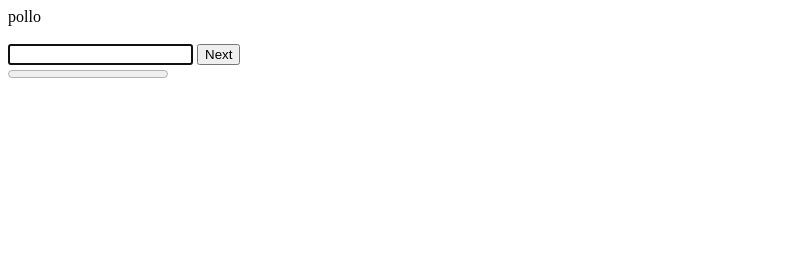
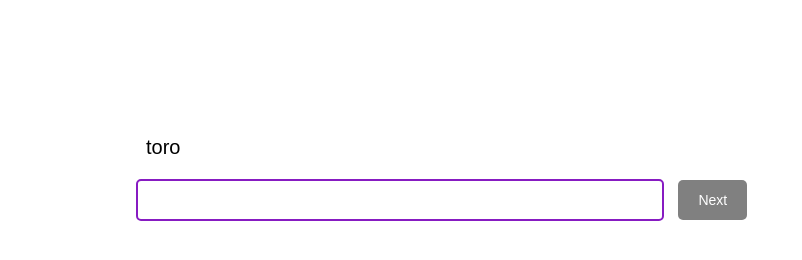
Before and after one commit to prealge/Learn, a plain HTML site: page index.html in a window 1280 px wide. Shown: the whole page, without its empty margins (0-802 px from the left). Drawn offline with Linux system fonts and the light colour scheme; a web font is replaced by a local one.

Commit message:
Styling and Reset
Added CSS stylesheet, reorganized functions, and added reset function.

```diff
--- a/index.html
+++ b/index.html
@@ -2,17 +2,19 @@
 <html>
     <head>
         <title>Study</title>
-
+        <meta name="viewport" content="width=device-width, initial-scale=1.0">
+        <link type="text/css" rel="stylesheet" href="style.css">
         <script src="shuffle.js"></script>
         <script src="loadSet.js"></script>
         <script src="learn.js"></script>
     </head>
-    <body onload="setup()">
-        <span id="lbl"></span>
-        <br/><br/>
-        <input id="inpt" keypress="inputListener(event)"/>
-        <button onclick="next()">Next</button>
-        <br/>
-        <progress id="prgrss" value="0" max="100"></progress>
+    <body onload="loadLearn()">
+        <div id="container">
+            <span id="lbl"></span>
+            <br/>
+            <input id="inpt" keypress="inputListener(event)" autocomplete="off" autocorrect="off" autocapitalize="off" spellcheck="false"/>
+            <button id="btn" onclick="next()">Next</button>
+            <progress id="progress"></progress>
+        </div>
     </body>
 </html>
--- a/learn.js
+++ b/learn.js
@@ -1,17 +1,19 @@
-var termNumber = 0;
-var label, input, progress, mode = 0, q = false;
+var label, input, button, progressBar, container, termNumber, progress, q;
+var mode = 0;
 
 function answer() {
     q = false;
     input.readOnly = true;
     if (input.value === set[termNumber][mode]) {
-        input.style.color = "green";
-        progress.value++;
+        progress += 1;
+        container.className = "correct";
         set.splice(termNumber, 1);
-        if (set.length == 0) label.textContent = ("set complete!");
-        else label.textContent = "good job!";
+        if (set.length == 0) {
+            label.textContent = ("set complete!");
+            button.textContent = "Restart";
+        } else label.textContent = "good job!";
     } else {
-        input.style.color = "red";
+        container.className = "incorrect";
         label.textContent = set[termNumber][mode];
         if (termNumber < set.length) termNumber++;
     }
@@ -25,27 +27,44 @@ function question() {
     q = true;
     label.textContent = set[termNumber][mode == 0 ? 1 : 0];
     input.value = "";
-    input.style.color = "black";
+    container.className = "";
     input.readOnly = false;
+    button.disabled = true;
     input.select();
+}
+
+function setupLearn() {
+    loadSet();
+    button.textContent = "Next";
+    progressBar.max = set.length;
+    progress = 0;
+    termNumber = 0, q = false;
+}
+
+function next() {
+    if (set.length === 0) setupLearn();
+    if (q) answer();
+    else question();
     input.focus();
 }
 
-function next() {
-    if (q === false) question();
-    else if (input.value !== "") answer();
-}
-
-function setup () {
+function loadLearn() {
+    input = document.getElementById("inpt");
     label = document.getElementById("lbl");
-
-    progress = document.getElementById("prgrss");
-    progress.max = set.length;
-
-    input = document.getElementById("inpt");
+    button = document.getElementById("btn");
+    container = document.getElementById("container");
+    progressBar = document.getElementById("progress");
+    setInterval(function() {
+        if (progressBar.value < progress) progressBar.value += (progress-progressBar.value)/50;
+        if (progressBar.value > progress) progressBar.value -= (progressBar.value-progress)/50;
+    }, 1);
     input.addEventListener('keyup', function (event) {
-        if (event.key === "Enter") next();
+        if (input.value === "") button.disabled = true;
+        else {
+            button.disabled = false;
+            if (event.key === "Enter" && input.value !== "") next();
+        }
     });
-
+    setupLearn();
     question();
 }
--- a/loadSet.js
+++ b/loadSet.js
@@ -1,10 +1,12 @@
-var set = [
-    ["cow","vaca"],
-    ["cat","gato"],
-    ["bull","toro"],
-    ["fox","zorro"],
-    ["monkey","mono"],
-    ["chicken","pollo"]
-];
+var set;
 
-set = shuffle(set);
+function loadSet() {
+    set = shuffle([
+        ["cow","vaca"],
+        ["cat","gato"],
+        ["bull","toro"],
+        ["fox","zorro"],
+        ["monkey","mono"],
+        ["chicken","pollo"]
+    ]);
+}
--- a/shuffle.js
+++ b/shuffle.js
@@ -1,5 +1,3 @@
-//Fisher-Yates Shuffle
-
 function shuffle(array) {
     var m = array.length, t, i;
     while (m) {
--- /dev/null
+++ b/style.css
@@ -0,0 +1,89 @@
+@import url('https://fonts.googleapis.com/css2?family=IBM+Plex+Sans+JP&display=swap');
+
+body {
+    height: 100%;
+    padding: 10%;
+    font-family: 'IBM Plex Sans JP', sans-serif;
+}
+
+#lbl {
+    font-size: 20px;
+    padding: 10px;
+    float: center;
+}
+
+button {
+    border: none;
+    border-radius: 5px;
+    background-color: #871bc2;
+    color: white;
+    padding: 12px 20px;
+    margin: 20px 10px;
+    font-size: 14px;
+    text-align: center;
+    text-decoration: none;
+    display: inline-block;
+}
+
+button:disabled {
+    background-color: gray;
+}
+
+input {
+    width: 50%;
+    padding: 10px;
+    margin: 20px 0px;
+    font-size: 16px;
+    color: black;
+    background-color: white;
+    border: solid 2px #871bc2;
+    border-radius: 5px;
+}
+
+input:focus {
+    outline: none;
+}
+
+.correct input {
+    color: #57C21B !important;
+    border-color: #57C21B !important;
+}
+
+.correct button {
+    background-color: #57C21B !important;
+}
+
+.incorrect input {
+    color: #C2321B !important;
+    border-color: #C2321B !important;
+}
+
+.incorrect button {
+    background-color: #C2321B !important;
+}
+
+progress {
+    position: fixed;
+    bottom: 5%;
+    left: 10%;
+    width: 80%;
+    height: 10px;
+    border-radius: 5px;
+}
+
+progress::-webkit-progress-bar {
+    background-color: white;
+}
+
+progress::-webkit-progress-value {
+    background-color: #871bc2;
+    border-radius: 7px;
+}
+
+.correct progress::-webkit-progress-value {
+    background-color: #57C21B !important;
+}
+
+.incorrect progress::-webkit-progress-value {
+    background-color: #C2321B !important;
+}
```
